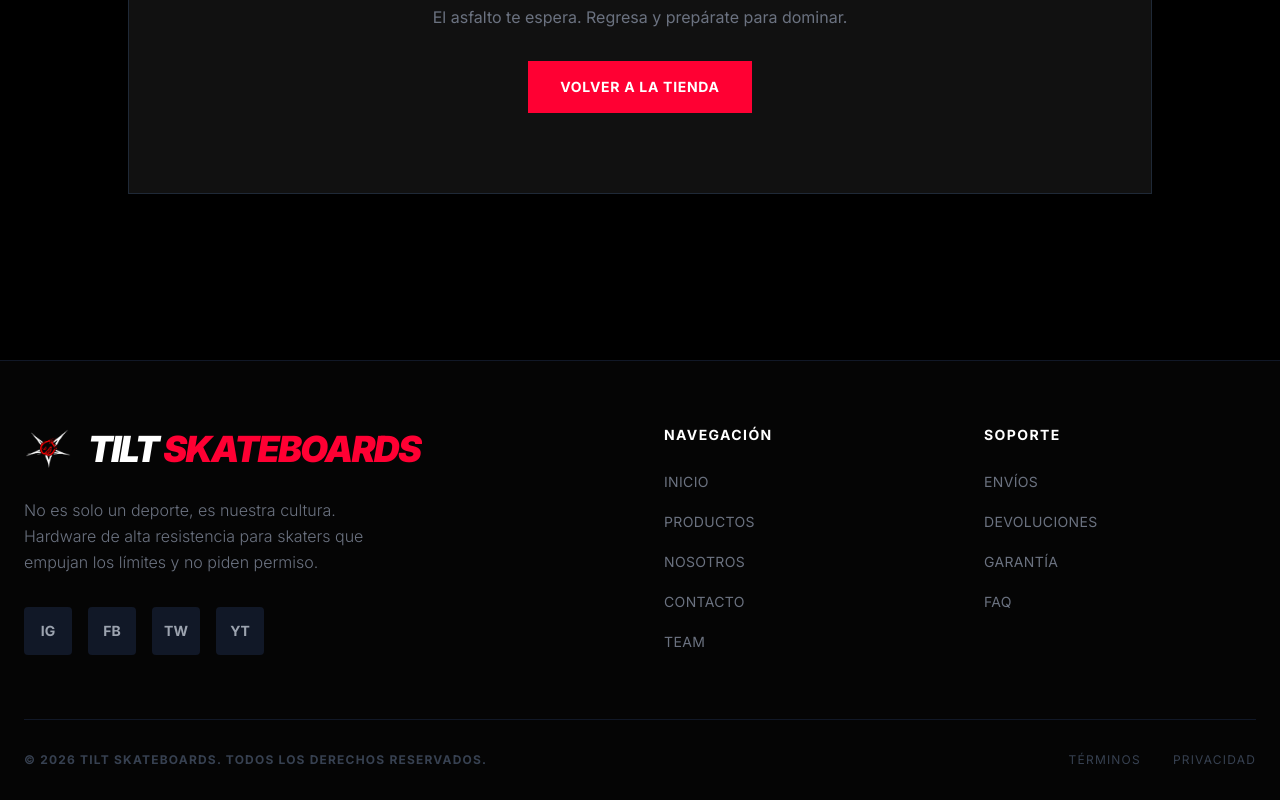
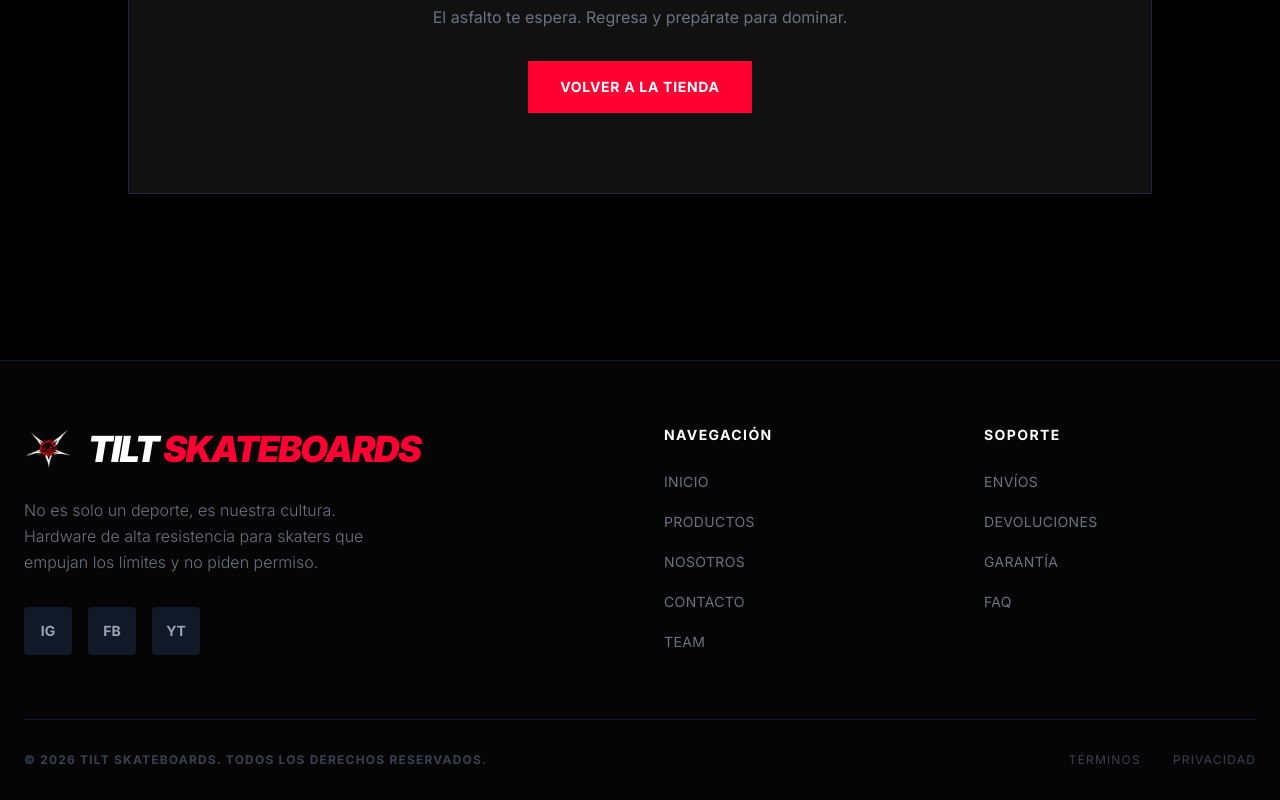
Before and after one commit to Sakhurama/web-tilt, a React (Vite) app: page /cart in a window 1280 px wide. Shown: the part 440-1240 px from the top of the page. Built offline with nearby package versions, Linux system fonts and the light colour scheme.

Commit message:
Links actualizados

```diff
--- a/src/components/Footer.jsx
+++ b/src/components/Footer.jsx
@@ -1,4 +1,10 @@
 import logo from '../assets/tilt-logo-blanco.png';
+
+const socialLinks = {
+  instagram: "https://www.instagram.com/tilt_skateboards?igsh=MWV0OTQzMHAzd2pnZQ==",
+  facebook: "https://www.facebook.com/TiltSkateshop/",
+  youtube: "https://www.youtube.com/channel/UCHsrQgEUMoAINYqHTBGa6mQ"
+}
 
 export default function Footer() {
   return (
@@ -16,8 +22,8 @@ export default function Footer() {
               No es solo un deporte, es nuestra cultura. Hardware de alta resistencia para skaters que empujan los límites y no piden permiso.
             </p>
             <div className="flex space-x-4">
-              {['Ig', 'Fb', 'Tw', 'Yt'].map((social) => (
-                <a key={social} href="#" className="w-12 h-12 rounded bg-gray-900 flex items-center justify-center text-gray-400 hover:text-white hover:bg-tiltRed transition-colors font-bold text-sm uppercase">
+              {['Ig', 'Fb', 'Yt'].map((social) => (
+                <a key={social} href={socialLinks[social]} className="w-12 h-12 rounded bg-gray-900 flex items-center justify-center text-gray-400 hover:text-white hover:bg-tiltRed transition-colors font-bold text-sm uppercase">
                   {social}
                 </a>
               ))}
--- a/src/components/GallerySection.jsx
+++ b/src/components/GallerySection.jsx
@@ -32,7 +32,7 @@ export default function GallerySection() {
           <p className="text-gray-400 mt-6 font-light text-lg">
             Imágenes sin filtro. Nuestra esencia capturada directamente en el asfalto. Únete a la familia.
           </p>
-          <a href="#" className="inline-flex items-center gap-2 text-white font-bold uppercase tracking-widest text-sm mt-8 border-b-2 border-tiltRed pb-1 hover:text-tiltRed transition-colors">
+          <a href="https://www.instagram.com/tilt_skateboards?igsh=MWV0OTQzMHAzd2pnZQ==" className="inline-flex items-center gap-2 text-white font-bold uppercase tracking-widest text-sm mt-8 border-b-2 border-tiltRed pb-1 hover:text-tiltRed transition-colors">
             Ver más en Instagram
             <svg className="w-4 h-4 transform -rotate-45" fill="none" stroke="currentColor" viewBox="0 0 24 24"><path strokeLinecap="round" strokeLinejoin="round" strokeWidth="3" d="M14 5l7 7m0 0l-7 7m7-7H3"></path></svg>
           </a>
```
